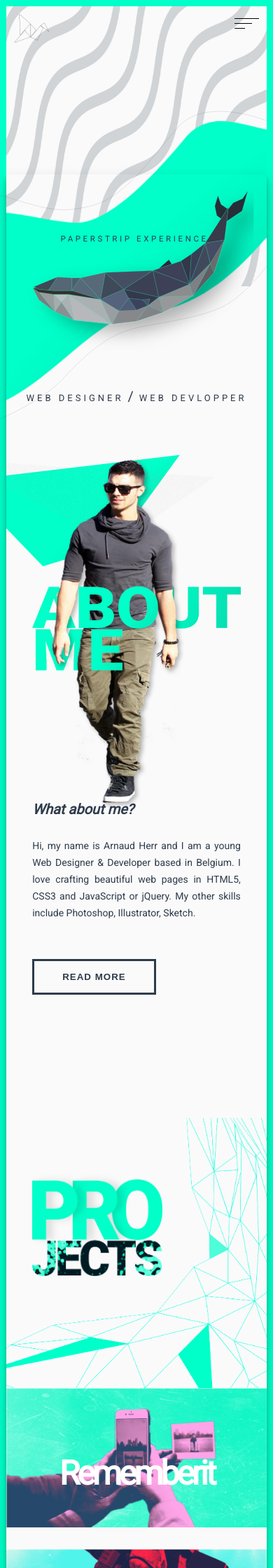
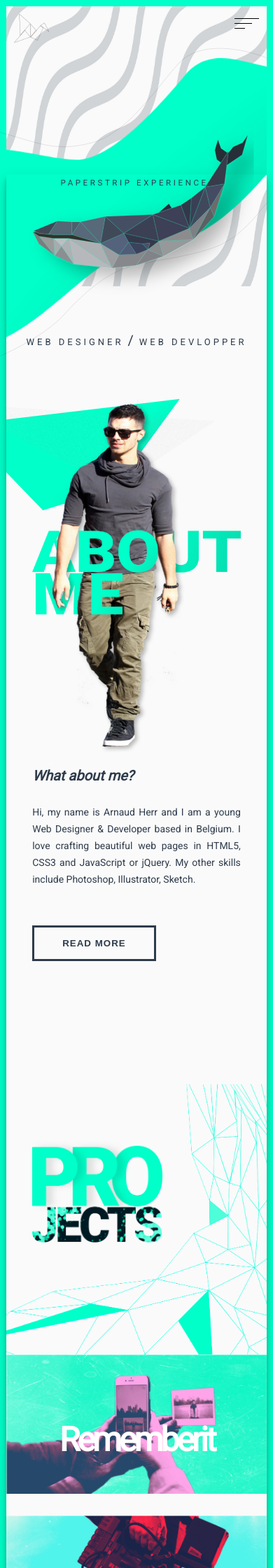
Before and after one commit to arnaudherr/arnaudherr.github.io, a Jekyll site: the page built from index.html, in a window 390 px wide. Shown: the top 2240 px of the page at 70% size. Built offline with Jekyll 4.4.1, drawn with Linux system fonts in a browser that asks for light colours; some web fonts are replaced.

Commit message:
CSS RESPONSIVE UPDATE

```diff
--- a/css/main.css
+++ b/css/main.css
@@ -267,7 +267,11 @@
     -o-transition: all .6s ease-in-out;
     transition: all .6s ease-in-out;
 }
-
+@media all and (max-width:550px){
+  .wave{
+    top:0;
+  }
+}
 .it {
   -webkit-transition: all .6s ease-in-out;
   -o-transition: all .6s ease-in-out;
@@ -657,6 +661,11 @@
     width: 100%;
     display: block;
 }
+@media all and (max-width:800px){
+  .profil_pic img {
+    margin-bottom: 2em;
+  }
+}
 .about h1 span {
     font-weight: 100;
     margin-bottom: 2em;
@@ -746,6 +755,7 @@
 @media all and (max-width: 550px) {
     .container_2 svg {
         margin: 0 auto;
+        margin-top: -5em;
         -webkit-transform: scale(.9);
             -ms-transform: scale(.9);
                 transform: scale(.9);
```
